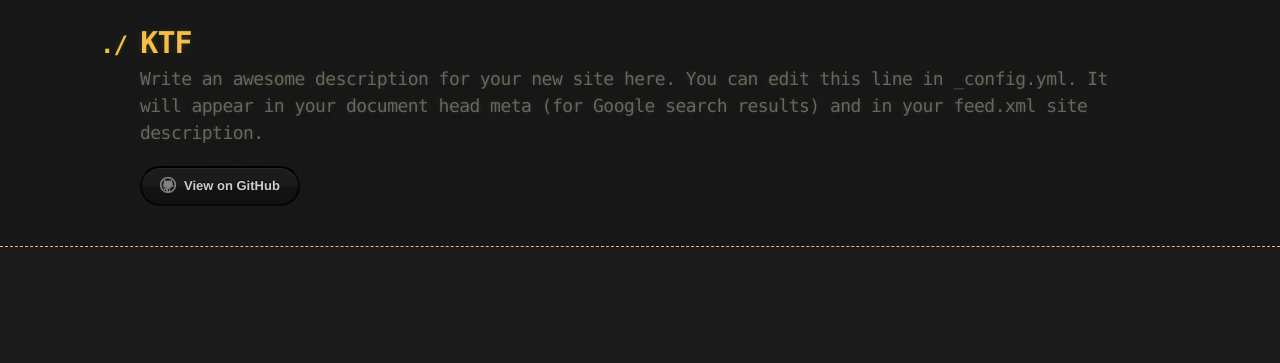
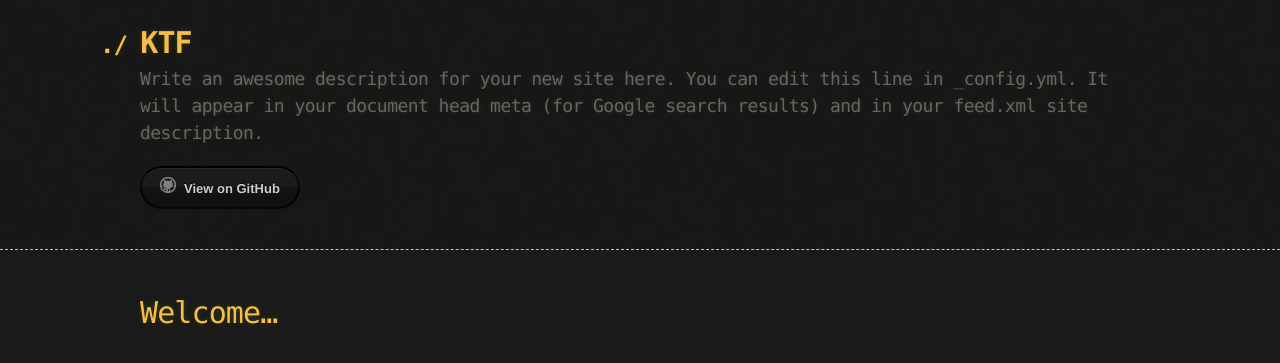
Before and after one commit to tyrantpedal/blog, a Jekyll site: the page built from index.markdown, in a window 1280 px wide. Shown: the top 363 px of the page. Built offline with Jekyll 4.4.1, drawn with Linux system fonts in a browser that asks for light colours; our own code applies the rules of GitHub Pages for plain Markdown files.

Commit message:
Theme updates

```diff
--- a/_sass/jekyll-theme-hacker.scss
+++ b/_sass/jekyll-theme-hacker.scss
@@ -220,7 +220,7 @@ hr {
   width: 16px;
   height: 16px;
   margin: 1px 8px 0 0;
-  float: left;
+  float: none;
 }
 
 .btn-github .icon {
--- a/index.markdown
+++ b/index.markdown
@@ -4,3 +4,4 @@
 
 layout: default
 ---
+# Welcome...
```
Also changed, not shown: Gemfile.lock.
